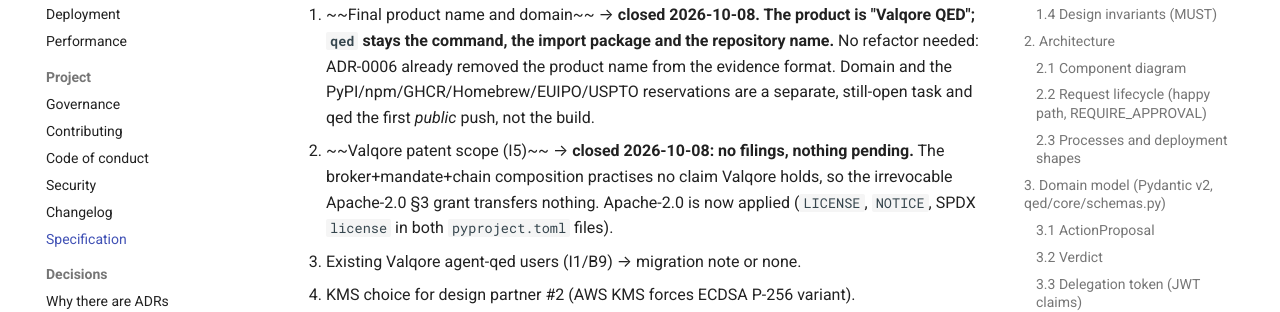
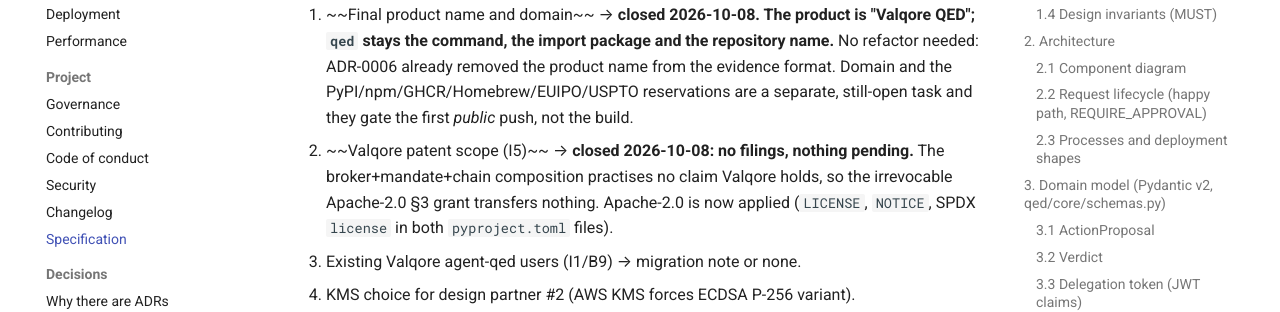
Before and after one commit to valqore/qed, an MkDocs documentation site: the page built from docs/spec.md, in a window 1280 px wide and 900 px high, scrolled down 30191 px. Shown: the part 229-541 px from the top of the window. Built offline with MkDocs 1.6.1 and Material for MkDocs 9.7.7, drawn with Linux system fonts in a browser that asks for light colours; comment, search, counter and statistics services are not loaded; some of the changed text lies outside the part shown.

Commit message:
the rename replaced an English word five times
ADR-0006 renamed the product from `gate` to `qed`. `gate` was also an ordinary
noun in this repository's prose, and the rename did not know the difference, so
five published sentences now carry the product name where a common noun
belongs:

- `QED_SPEC.md` §24: the PyPI/npm/GHCR/Homebrew/domain/EUIPO reservations "are
  a separate, still-open task and qed the first *public* push". That was
  "**gate** the first public push" -- the sentence that says publication waits
  on the reservations, and the one `README.md` and `SECURITY.md` both
  paraphrase. It had become unreadable, which is a poor state for the clause
  that holds the launch.
- §26's stack table: "pytest (+coverage qed on `qed.core`)" -- a coverage gate.
- The week-6 blog title, twice, in the build order and the launch table:
  "what a qed would have done" -- what a *gate* would have done.
- `docs/credential-broker.md`: "the difference between a qed and a linter",
  which is the published explanation of the product's central distinction and
  reads as nonsense to the reader it was written for.

`README.md`'s rename note says `gate` "still appears in `docs/adr/`,
`CHANGELOG.md` and two superseded spec literals, and nowhere else" -- true, and
it is a claim about where the old name survived, not about where it was
replaced by mistake. Nothing checked the other direction, and a find-replace
across prose is exactly where that goes wrong.

Found by sweeping for `qed` used where a determiner follows, after reading
§24 to confirm what publication is actually waiting on. Three remaining matches
are correct and left alone: `qed mandate sign`, `qed token`, and "a qed token".

tests/docs 102 passed, mkdocs --strict builds.

Co-Authored-By: Claude Opus 5 (1M context) <noreply@anthropic.com>
Signed-off-by: Tunc Celik <tunc@valqore.io>

```diff
--- a/QED_SPEC.md
+++ b/QED_SPEC.md
@@ -864,7 +864,7 @@ Two engineers. Repo public from day 1. Weekly tagged release from week 2.
 | **3** | Delegation: JWKS verify, `/token` exchange, chain narrowing, Keycloak compose, `qed login` device flow, budgets ledger, remaining baseline rules (~50), `policy test/explain` | Okta/Keycloak user → budgeted token → MCP call → verdict; `v0.2.0` |
 | **4** | Approval service: state machine, SoD, dedupe, windows, timeouts; CLI + web approval page; Slack channel; `/events` SSE; live UI (3 pages) | Demo: prod-delete → Slack → deny by different human → chain; `v0.3.0`; design partner #1 installed (shadow) |
 | **5** | Credential broker (env/file/Vault), enforcing MCP; HTTP forward proxy (host_path); mandates (`sign/list/revoke`, unattended flow); `qed doctor` posture | Unattended SRE-agent demo with mandate + budget exhaustion; `v0.4.0`; brew tap (python-dependent formula) |
-| **6** | Claude Code hook + `install`; Codex hook/wrapper; Python SDK + LangGraph/CrewAI examples; `qed check` CI mode; Postgres + chain leader/outbox; Helm | Four adapters e2e; HA test; **Show HN** + blog #2 ("Replit/Supabase/AgentCore: what a qed would have done"); `v0.5.0`; design partner #2 |
+| **6** | Claude Code hook + `install`; Codex hook/wrapper; Python SDK + LangGraph/CrewAI examples; `qed check` CI mode; Postgres + chain leader/outbox; Helm | Four adapters e2e; HA test; **Show HN** + blog #2 ("Replit/Supabase/AgentCore: what a gate would have done"); `v0.5.0`; design partner #2 |
 | **7** | Checkpoints + publishers (file, S3 object-lock, git); key rotation; retention/purge; masking strict; OCSF SIEM webhook; perf suite | p95 < 50 ms verified; purge-then-verify passes; `v0.6.0` |
 | **8** | Compliance packs import + normalization; OSCAL control mapping complete for EU AI Act/NIST AI RMF; assurance classes doc; **auditor session #1** | Written auditor feedback; fixes scheduled; `v0.7.0` |
 | **9** | Auditor fixes; ISO 42001/DORA deepening; `qed.remote.packs` (signed) + air-gap import; `qed.remote.anchor` client (server stub) | Auditor "acceptable (with changes)" → changes merged; `v0.8.0` |
@@ -886,7 +886,7 @@ Parallel every week: 2 customer/auditor conversations; weekly changelog; **no co
 ---
 
 ## 24. Open items waiting on business input (do not block weeks 1–3)
-1. ~~Final product name and domain~~ → **closed 2026-10-08. The product is "Valqore QED"; `qed` stays the command, the import package and the repository name.** No refactor needed: ADR-0006 already removed the product name from the evidence format. Domain and the PyPI/npm/GHCR/Homebrew/EUIPO/USPTO reservations are a separate, still-open task and qed the first *public* push, not the build.
+1. ~~Final product name and domain~~ → **closed 2026-10-08. The product is "Valqore QED"; `qed` stays the command, the import package and the repository name.** No refactor needed: ADR-0006 already removed the product name from the evidence format. Domain and the PyPI/npm/GHCR/Homebrew/EUIPO/USPTO reservations are a separate, still-open task and they gate the first *public* push, not the build.
 2. ~~Valqore patent scope (I5)~~ → **closed 2026-10-08: no filings, nothing pending.** The broker+mandate+chain composition practises no claim Valqore holds, so the irrevocable Apache-2.0 §3 grant transfers nothing. Apache-2.0 is now applied (`LICENSE`, `NOTICE`, SPDX `license` in both `pyproject.toml` files).
 3. Existing Valqore agent-qed users (I1/B9) → migration note or none.
 4. KMS choice for design partner #2 (AWS KMS forces ECDSA P-256 variant).
@@ -922,7 +922,7 @@ PyPI (`valqore-qed`, `qed-verify`); GHCR container (distroless, non-root, cosign
 | Day 1 | Repo public (skeleton + SPEC + GOVERNANCE) — "quiet open" | GitHub only |
 | Week 2 | `v0.1.0` MCP proxy in shadow + blog #1 "Static skill scanning is not enough — why runtime policy + signed evidence" | MCP Discord/GitHub discussions, Claude Code community, r/mcp, LinkedIn |
 | Week 4 | `v0.3.0` approvals + live UI; 90-second demo video (prod-db-drop) | Same + Twitter/X thread |
-| Week 6 | `v0.5.0` four adapters + HA; **Show HN**; blog #2 "Replit, Supabase MCP, AgentCore: what a qed would have done" | Hacker News, Lobsters, newsletters (TLDR Sec, Last Week in AI) |
+| Week 6 | `v0.5.0` four adapters + HA; **Show HN**; blog #2 "Replit, Supabase MCP, AgentCore: what a gate would have done" | Hacker News, Lobsters, newsletters (TLDR Sec, Last Week in AI) |
 | Week 8 | Blog #3 "Evidence auditors can verify without trusting us" after auditor session | LinkedIn (CISO/GRC audience), ISACA/IIA groups |
 | Week 12 | `v1.0.0` + evidence-format 1.0 spec + landing page + design-partner quotes | All channels; Product Hunt optional |
 Weekly: changelog post in GitHub Discussions; respond to every issue within 24 h (this is the moat in months 0–6). No conference travel; no paid ads.
@@ -949,7 +949,7 @@ Semver. `schema_version` of `ActionProposal`/`EvidenceRecord` is independent of
 | UI | **Preact + htm** (no build step, ~10 KB) or plain HTML + SSE; shipped as the separate `qed-ui` wheel (AGPL), served by the kernel when installed | Two-person team: no frontend toolchain to maintain; license kept out of the Apache wheel |
 | CLI | **Typer + Rich** | Same as Valqore |
 | Packaging | PyPI wheels; **PyInstaller/Nuitka** single binary for brew (decide week 5); distroless container; Helm | Brew-first install for Mac users |
-| CI/CD | **GitHub Actions**: ruff, mypy --strict, pytest (+coverage qed on `qed.core`), no-network/no-LLM AST tests, OSCAL schema validation, gitleaks, pip-audit, Syft SBOM, cosign keyless, SLSA provenance, multi-arch build | Ported from Valqore CI plus lint/type steps it lacked |
+| CI/CD | **GitHub Actions**: ruff, mypy --strict, pytest (+coverage gate on `qed.core`), no-network/no-LLM AST tests, OSCAL schema validation, gitleaks, pip-audit, Syft SBOM, cosign keyless, SLSA provenance, multi-arch build | Ported from Valqore CI plus lint/type steps it lacked |
 | Docs | **mkdocs-material**, versioned; ADRs in `docs/adr/` | |
 | Observability | Prometheus client; SSE; OCSF JSON | Customers keep their Grafana/Splunk |
 | Testing | pytest, pytest-asyncio, hypothesis (predicates/hashing), docker-compose e2e (Keycloak, Postgres, httpbin, sample MCP server) | |
```
Also changed, not shown: docs/credential-broker.md (+1 -1 lines).
